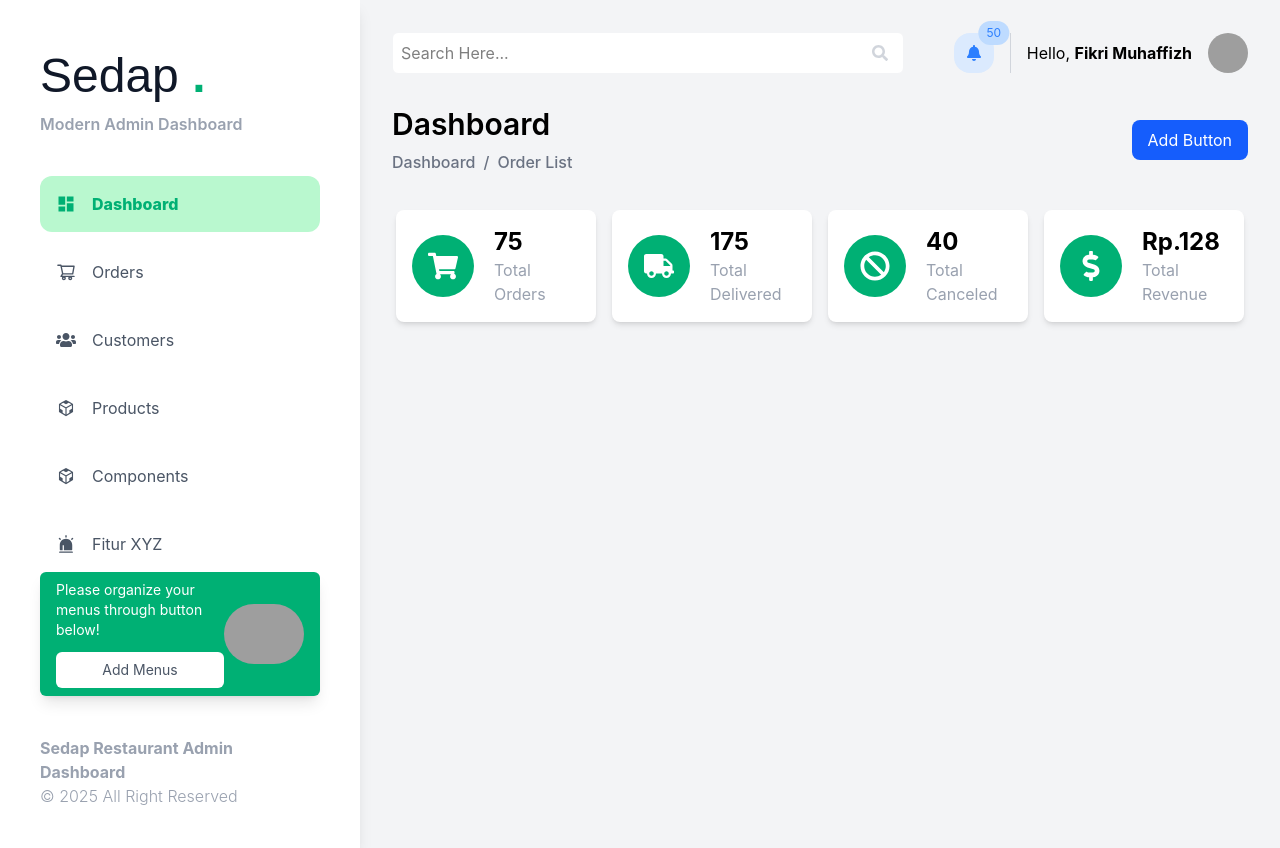
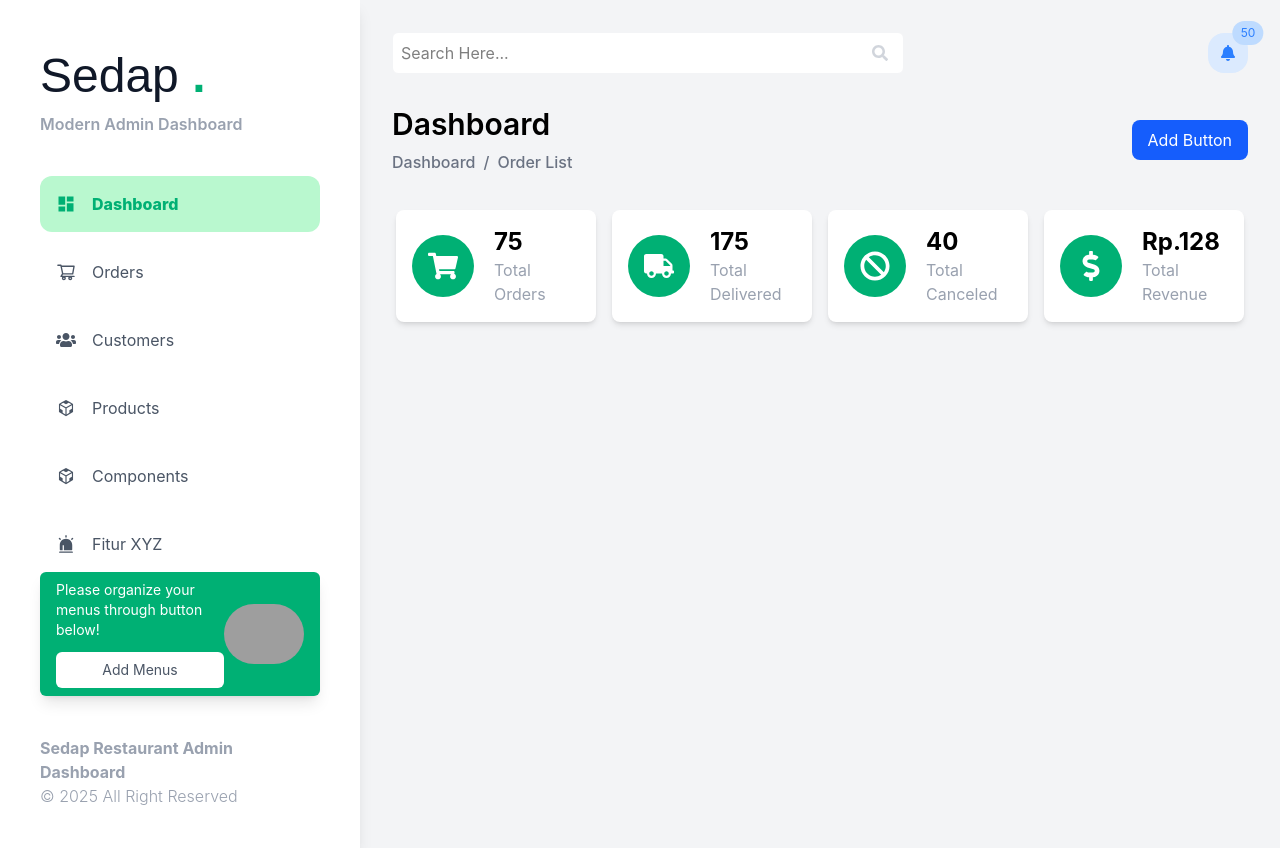
Before and after one commit to fikripcr/prak-react-sid, a React (Vite) app: page / in a window 1280 px wide. Built offline with nearby package versions, Linux system fonts and the light colour scheme; grey boxes are pictures that could not be loaded; a web font is replaced by a local one.

Commit message:
hapus profile

```diff
--- a/src/components/Header.jsx
+++ b/src/components/Header.jsx
@@ -24,19 +24,6 @@ export default function Header() {
                     <FaBell />
                     <span id="notification-badge" className="absolute top-0 right-0 transform translate-x-1/2 -translate-y-1/2 bg-blue-200 rounded-full px-2 py-1 text-xs">50</span>
                 </div>
-
-
-                {/* Profile Section */}
-                <div id="profile-container" className="flex items-center space-x-4 border-l pl-4 border-gray-300">
-                    <span id="profile-text">
-                        Hello, <b>Fikri Muhaffizh</b>
-                    </span>
-                    <img
-                        id="profile-avatar"
-                        src="https://avatar-placeholder.iran.liara.run/public/28"
-                        className="w-10 h-10 rounded-full"
-                    />
-                </div>
             </div>
         </div>
     );
```
